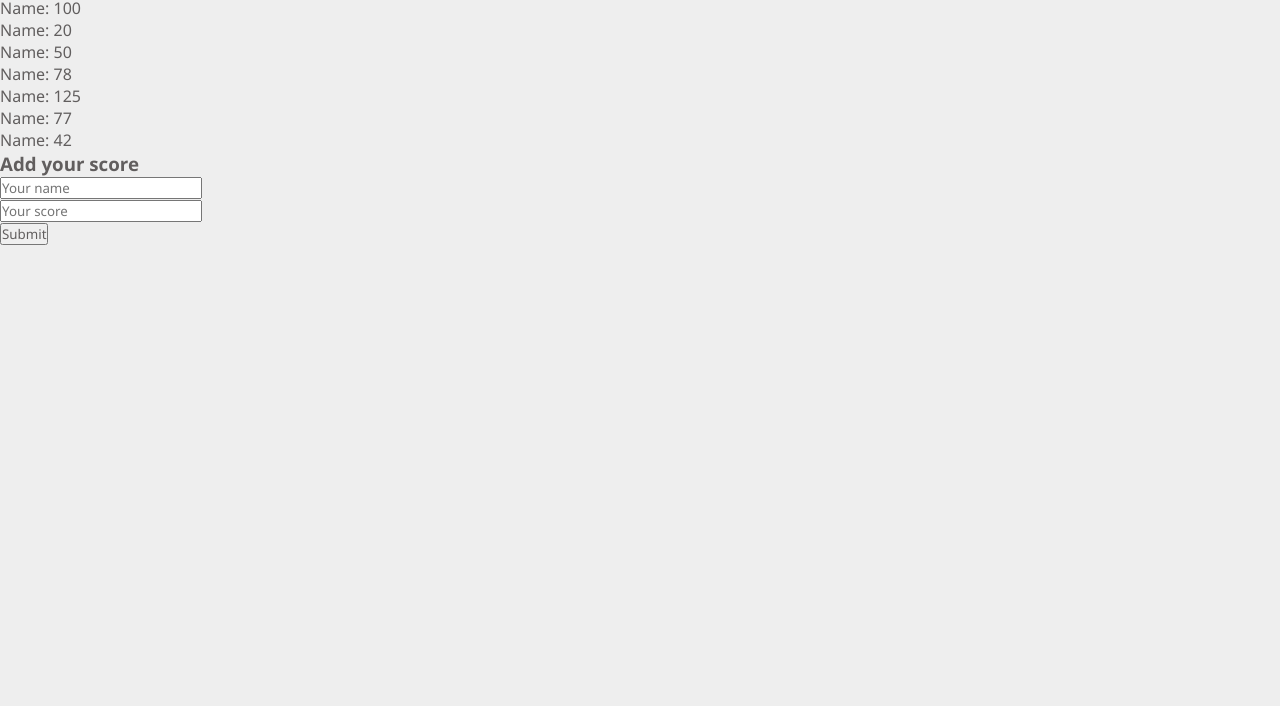
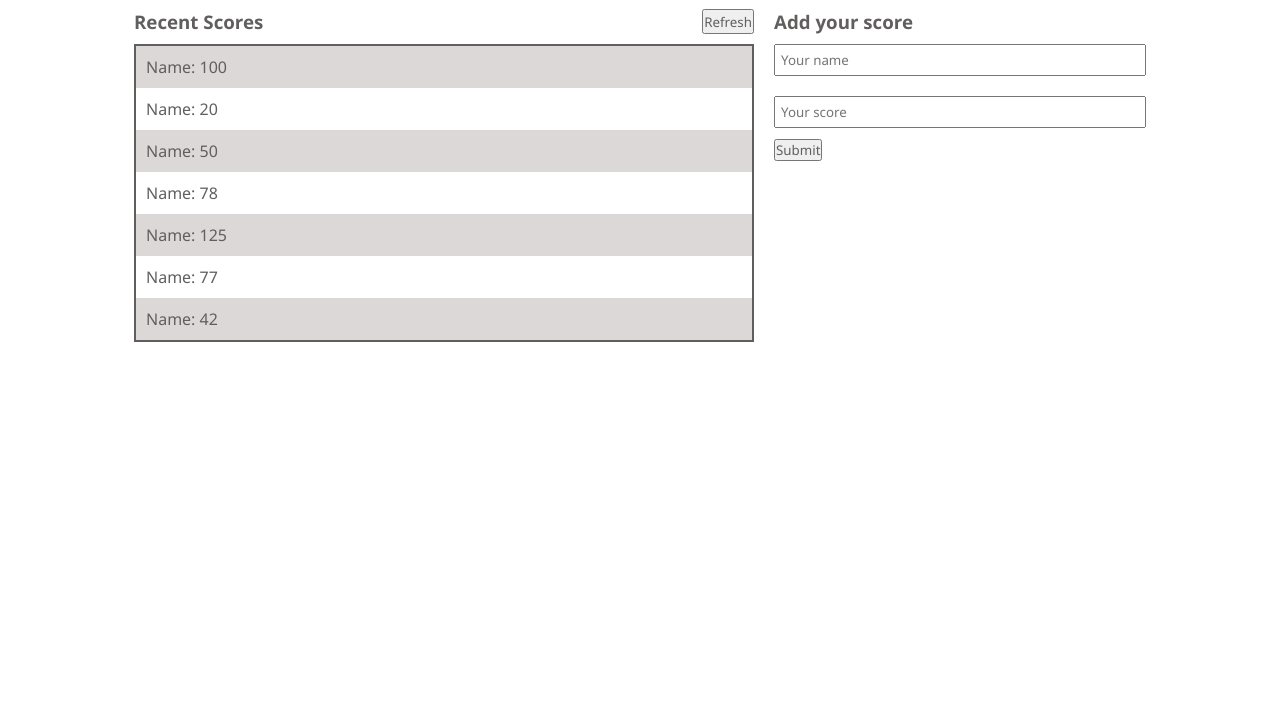
Before and after one commit to Theodoraldo/leaderboard-project, a website built with webpack: page src/index.html in a window 1280 px wide. Shown: the part 94-800 px from the top of the page. Built offline with nearby package versions, Linux system fonts and the light colour scheme.

Commit message:
Modify styles file

```diff
--- a/src/style.css
+++ b/src/style.css
@@ -6,6 +6,48 @@
   box-sizing: border-box;
 }
 
-body {
-  background-color: #eee;
+h1 {
+  padding: 20px;
 }
+
+.row {
+  display: flex;
+  justify-content: center;
+  gap: 20px;
+  margin: 0 auto;
+  padding: 20px;
+}
+
+.score_head {
+  display: flex;
+  justify-content: space-between;
+}
+
+.score {
+  width: 50%;
+}
+
+.score_details {
+  width: 100%;
+  border: 2px solid rgb(97, 94, 94);
+  margin-top: 10px;
+}
+
+.odd {
+  background-color: rgb(221, 216, 216);
+}
+
+li {
+  list-style-type: none;
+  padding: 10px;
+}
+
+.add_score {
+  width: 30%;
+}
+
+input {
+  width: 100%;
+  margin: 10px 0;
+  padding: 5px;
+}
```
